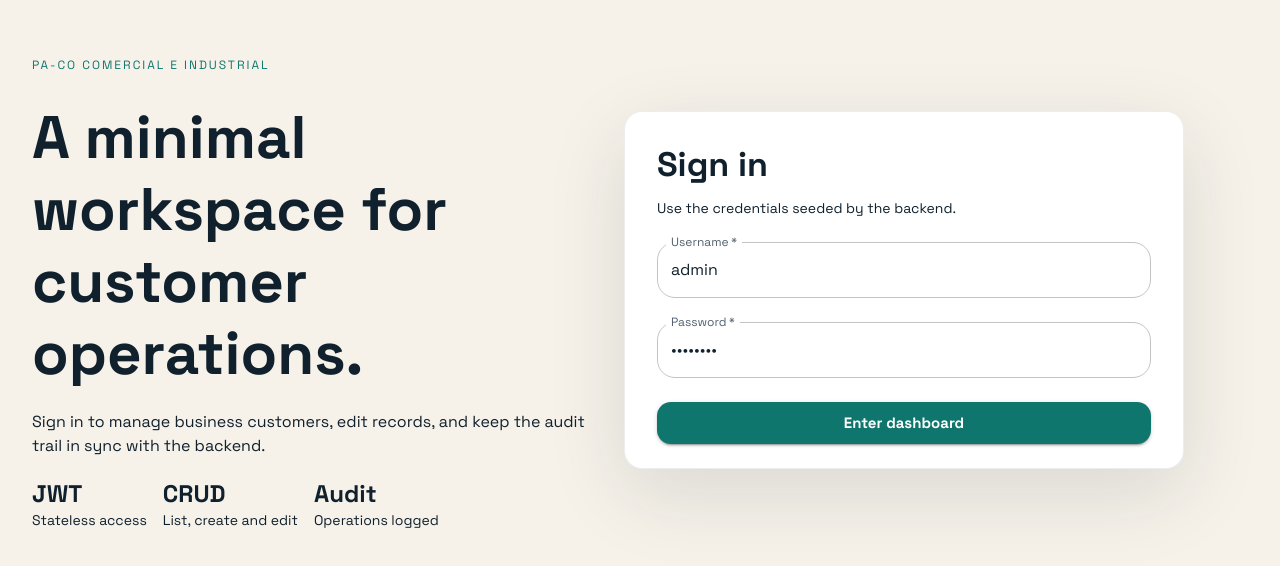
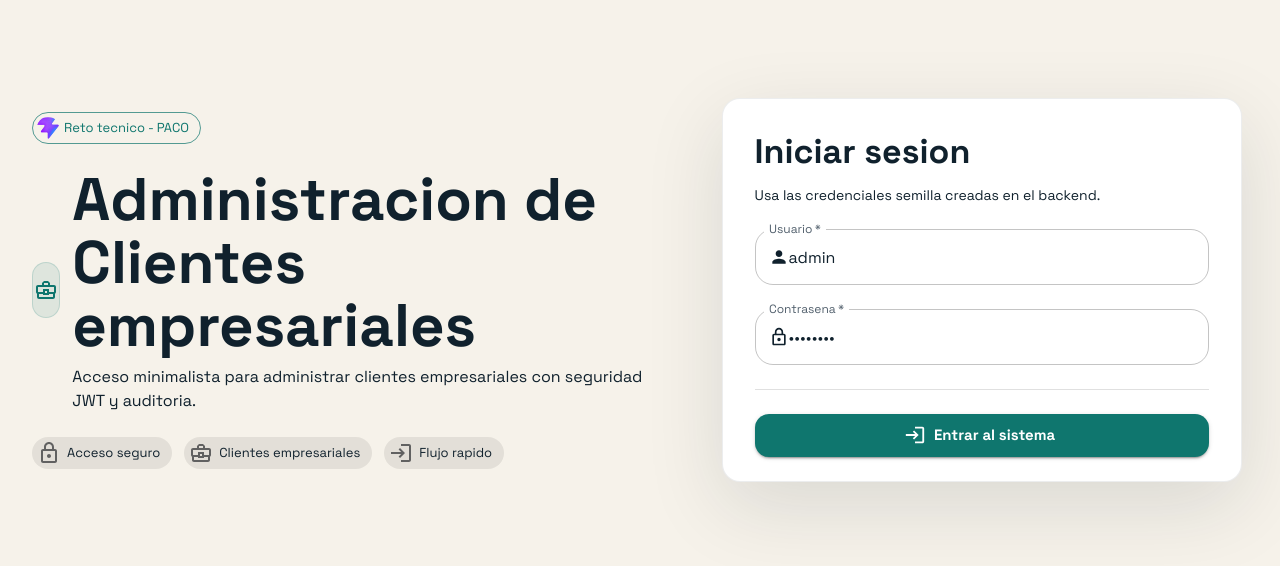
Before and after one commit to Vikus7/enterprise-client-admin-system, a React (Vite) app in the folder frontend/: page /login in a window 1280 px wide. Shown: the part 110-676 px from the top of the page. Built offline with nearby package versions, Linux system fonts and the light colour scheme; no server answers.

Commit message:
Frontend: localize UI to Spanish

```diff
--- a/frontend/index.html
+++ b/frontend/index.html
@@ -1,10 +1,10 @@
 <!doctype html>
-<html lang="en">
+<html lang="es">
   <head>
     <meta charset="UTF-8" />
     <link rel="icon" type="image/svg+xml" href="/favicon.svg" />
     <meta name="viewport" content="width=device-width, initial-scale=1.0" />
-    <title>frontend</title>
+    <title>Reto tecnico - PACO</title>
   </head>
   <body>
     <div id="root"></div>
--- a/frontend/src/components/layout/AppLayout.tsx
+++ b/frontend/src/components/layout/AppLayout.tsx
@@ -1,14 +1,8 @@
 import { useState } from 'react'
 import { NavLink, Outlet, useNavigate } from 'react-router-dom'
-import {
-  AppBar,
-  Box,
-  Button,
-  Container,
-  Toolbar,
-  Typography,
-} from '@mui/material'
+import { AppBar, Box, Button, Container, Toolbar, Typography } from '@mui/material'
 import { useAuth } from '../../context/AuthContext.tsx'
+import viteLogo from '../../assets/vite.svg'
 
 export function AppLayout() {
   const { logout } = useAuth()
@@ -35,13 +29,16 @@ export function AppLayout() {
         }}
       >
         <Toolbar sx={{ justifyContent: 'space-between', gap: 2 }}>
-          <Box>
-            <Typography variant="h6" sx={{ fontWeight: 700 }}>
-              PA-CO Clients
-            </Typography>
-            <Typography variant="caption" color="text.secondary">
-              Minimal admin console for B4B/JDE customers
-            </Typography>
+          <Box sx={{ display: 'flex', alignItems: 'center', gap: 1.5 }}>
+            <Box component="img" src={viteLogo} alt="Logo de Vite" sx={{ width: 36, height: 36 }} />
+            <Box>
+              <Typography variant="subtitle1" sx={{ fontWeight: 700, lineHeight: 1.1 }}>
+                Administracion de Clientes empresariales
+              </Typography>
+              <Typography variant="caption" color="text.secondary">
+                Reto tecnico - PACO
+              </Typography>
+            </Box>
           </Box>
 
           <Box sx={{ display: 'flex', gap: 1, alignItems: 'center' }}>
@@ -57,7 +54,7 @@ export function AppLayout() {
                 },
               }}
             >
-              List
+              Clientes
             </Button>
             <Button
               component={NavLink}
@@ -71,7 +68,7 @@ export function AppLayout() {
                 },
               }}
             >
-              Create
+              Nuevo cliente
             </Button>
             <Button
               variant="outlined"
@@ -79,7 +76,7 @@ export function AppLayout() {
               disabled={busy}
               sx={{ borderColor: 'rgba(16, 33, 45, 0.18)' }}
             >
-              Logout
+              Cerrar sesion
             </Button>
           </Box>
         </Toolbar>
--- a/frontend/src/pages/CustomersListPage.tsx
+++ b/frontend/src/pages/CustomersListPage.tsx
@@ -27,13 +27,15 @@ import DeleteIcon from '@mui/icons-material/Delete'
 import { customerService } from '../services/customerService.ts'
 import type { CustomerResponse } from '../types/customer.ts'
 
+type BadgeColor = 'success' | 'warning' | 'default'
+
 const currencyFormatter = new Intl.NumberFormat('es-EC', {
   style: 'currency',
   currency: 'USD',
   minimumFractionDigits: 2,
 })
 
-function statusColor(status: CustomerResponse['status']) {
+function statusColor(status: CustomerResponse['status']): BadgeColor {
   if (status === 'ACTIVE') {
     return 'success'
   }
@@ -54,6 +56,21 @@ function formatDate(value?: string | null) {
     dateStyle: 'medium',
     timeStyle: 'short',
   }).format(new Date(value))
+}
+
+function HeaderCell({ title, dbName }: { title: string; dbName: string }) {
+  return (
+    <TableCell>
+      <Box sx={{ display: 'flex', flexDirection: 'column' }}>
+        <Typography variant="subtitle2" sx={{ fontWeight: 700, lineHeight: 1.15 }}>
+          {title}
+        </Typography>
+        <Typography variant="caption" color="text.secondary">
+          {dbName}
+        </Typography>
+      </Box>
+    </TableCell>
+  )
 }
 
 export function CustomersListPage() {
@@ -94,7 +111,7 @@ export function CustomersListPage() {
 
   const handleDelete = async (customer: CustomerResponse) => {
     const confirmed = window.confirm(
-      `Disable ${customer.businessName}? This keeps the audit trail intact.`,
+      `Eliminar de forma logica a ${customer.businessName}? El registro quedara disponible para auditoria.`,
     )
 
     if (!confirmed) {
@@ -140,19 +157,19 @@ export function CustomersListPage() {
       >
         <Box>
           <Typography variant="h3" component="h1">
-            Customers
+            Clientes empresariales
           </Typography>
           <Typography color="text.secondary">
-            Structured view of the B4B/JDE client registry.
+            Vista estructurada del registro B4B/JDE.
           </Typography>
         </Box>
 
         <Box sx={{ display: 'flex', gap: 1.5 }}>
           <Button startIcon={<RefreshIcon />} onClick={handleRefresh} variant="outlined" disabled={refreshing}>
-            Refresh
+            Actualizar
           </Button>
           <Button startIcon={<AddIcon />} onClick={() => navigate('/clients/new')} variant="contained">
-            New customer
+            Nuevo cliente
           </Button>
         </Box>
       </Box>
@@ -160,7 +177,7 @@ export function CustomersListPage() {
       <Box sx={{ display: 'flex', flexDirection: { xs: 'column', sm: 'row' }, gap: 2 }}>
         <Paper sx={{ p: 2.5, flex: 1, border: '1px solid rgba(16, 33, 45, 0.08)' }}>
           <Typography variant="overline" color="text.secondary">
-            Total customers
+            Clientes totales
           </Typography>
           <Typography variant="h4" sx={{ fontWeight: 700 }}>
             {customers.length}
@@ -168,7 +185,7 @@ export function CustomersListPage() {
         </Paper>
         <Paper sx={{ p: 2.5, flex: 1, border: '1px solid rgba(16, 33, 45, 0.08)' }}>
           <Typography variant="overline" color="text.secondary">
-            Active records
+            Registros activos
           </Typography>
           <Typography variant="h4" sx={{ fontWeight: 700 }}>
             {activeCount}
@@ -179,25 +196,25 @@ export function CustomersListPage() {
       <Paper sx={{ p: 2.5, border: '1px solid rgba(16, 33, 45, 0.08)' }}>
         <Box sx={{ display: 'flex', flexDirection: { xs: 'column', md: 'row' }, gap: 2 }}>
           <TextField
-            label="Search customers"
-            placeholder="JDE, tax ID, business name..."
+            label="Buscar clientes"
+            placeholder="JDE, identificador, razon social..."
             value={searchTerm}
             onChange={(event) => setSearchTerm(event.target.value)}
             fullWidth
           />
 
           <FormControl sx={{ minWidth: { xs: '100%', md: 220 } }}>
-            <InputLabel id="status-filter-label">Status</InputLabel>
+            <InputLabel id="status-filter-label">Estado</InputLabel>
             <Select
               labelId="status-filter-label"
-              label="Status"
+              label="Estado"
               value={statusFilter}
               onChange={(event) => setStatusFilter(event.target.value as 'ALL' | CustomerResponse['status'])}
             >
-              <MenuItem value="ALL">All</MenuItem>
-              <MenuItem value="ACTIVE">ACTIVE</MenuItem>
-              <MenuItem value="INACTIVE">INACTIVE</MenuItem>
-              <MenuItem value="BLOCKED">BLOCKED</MenuItem>
+              <MenuItem value="ALL">Todos</MenuItem>
+              <MenuItem value="ACTIVE">Activo</MenuItem>
+              <MenuItem value="INACTIVE">Inactivo</MenuItem>
+              <MenuItem value="BLOCKED">Bloqueado</MenuItem>
             </Select>
           </FormControl>
 
@@ -209,7 +226,7 @@ export function CustomersListPage() {
             }}
             sx={{ minWidth: { xs: '100%', md: 160 } }}
           >
-            Clear filters
+            Limpiar filtros
           </Button>
         </Box>
       </Paper>
@@ -224,23 +241,32 @@ export function CustomersListPage() {
         ) : filteredCustomers.length === 0 ? (
           <Box sx={{ p: 4 }}>
             <Typography variant="h6" gutterBottom>
-              No matching customers
+              No hay clientes que coincidan
             </Typography>
             <Typography color="text.secondary">
-              Adjust the filters or create a new customer to populate the registry.
+              Ajusta los filtros o crea un nuevo cliente para poblar el registro.
             </Typography>
           </Box>
         ) : (
           <Table>
             <TableHead>
               <TableRow>
-                <TableCell>JDE</TableCell>
-                <TableCell>Business name</TableCell>
-                <TableCell>Tax ID</TableCell>
-                <TableCell>Status</TableCell>
-                <TableCell align="right">Credit limit</TableCell>
-                <TableCell>Updated</TableCell>
-                <TableCell align="right">Actions</TableCell>
+                <HeaderCell title="Codigo JDE" dbName="jde_code" />
+                <HeaderCell title="Razon social" dbName="business_name" />
+                <HeaderCell title="Identificador tributario" dbName="tax_id" />
+                <HeaderCell title="Estado" dbName="status" />
+                <HeaderCell title="Limite de credito" dbName="credit_limit" />
+                <HeaderCell title="Actualizado" dbName="updated_at" />
+                <TableCell align="right">
+                  <Box sx={{ display: 'flex', flexDirection: 'column', alignItems: 'flex-end' }}>
+                    <Typography variant="subtitle2" sx={{ fontWeight: 700, lineHeight: 1.15 }}>
+                      Acciones
+                    </Typography>
+                    <Typography variant="caption" color="text.secondary">
+                      ui
+                    </Typography>
+                  </Box>
+                </TableCell>
               </TableRow>
             </TableHead>
             <TableBody>
@@ -251,15 +277,15 @@ export function CustomersListPage() {
                     <Box sx={{ display: 'flex', flexDirection: 'column', gap: 0.25 }}>
                       <Typography sx={{ fontWeight: 600 }}>{customer.businessName}</Typography>
                       <Typography variant="body2" color="text.secondary">
-                        {customer.commercialName || 'No commercial name'}
+                        {customer.commercialName || 'Sin nombre comercial'}
                       </Typography>
                     </Box>
                   </TableCell>
                   <TableCell>{customer.taxId}</TableCell>
                   <TableCell>
                     <Chip
-                      label={customer.status}
-                      color={statusColor(customer.status) as never}
+                      label={customer.status === 'ACTIVE' ? 'Activo' : customer.status === 'INACTIVE' ? 'Inactivo' : 'Bloqueado'}
+                      color={statusColor(customer.status)}
                       size="small"
                       variant={customer.status === 'INACTIVE' ? 'outlined' : 'filled'}
                     />
@@ -270,10 +296,10 @@ export function CustomersListPage() {
                   <TableCell>{formatDate(customer.updatedAt || customer.createdAt)}</TableCell>
                   <TableCell align="right">
                     <Box sx={{ display: 'flex', justifyContent: 'flex-end', gap: 0.5 }}>
-                      <IconButton onClick={() => navigate(`/clients/${customer.id}/edit`)}>
+                      <IconButton onClick={() => navigate(`/clients/${customer.id}/edit`)} aria-label="Editar cliente">
                         <EditIcon fontSize="small" />
                       </IconButton>
-                      <IconButton onClick={() => handleDelete(customer)}>
+                      <IconButton onClick={() => handleDelete(customer)} aria-label="Desactivar cliente">
                         <DeleteIcon fontSize="small" />
                       </IconButton>
                     </Box>
--- a/frontend/src/pages/LoginPage.tsx
+++ b/frontend/src/pages/LoginPage.tsx
@@ -2,15 +2,24 @@ import { useState, type FormEvent } from 'react'
 import { useNavigate } from 'react-router-dom'
 import {
   Alert,
+  Avatar,
   Box,
   Button,
   Card,
   CardContent,
+  Chip,
+  Divider,
+  Stack,
   TextField,
   Typography,
 } from '@mui/material'
+import BusinessCenterOutlinedIcon from '@mui/icons-material/BusinessCenterOutlined'
+import LockOutlinedIcon from '@mui/icons-material/LockOutlined'
+import LoginOutlinedIcon from '@mui/icons-material/LoginOutlined'
+import PersonIcon from '@mui/icons-material/Person'
 import { useAuth } from '../context/AuthContext.tsx'
 import { getApiErrorMessage } from '../services/apiErrors.ts'
+import viteLogo from '../assets/vite.svg'
 
 export function LoginPage() {
   const navigate = useNavigate()
@@ -29,7 +38,7 @@ export function LoginPage() {
       await login(username, password)
       navigate('/clients', { replace: true })
     } catch (error) {
-      setError(getApiErrorMessage(error, 'No fue posible iniciar sesión. Verifica tus credenciales.'))
+      setError(getApiErrorMessage(error, 'No fue posible iniciar sesion. Verifica tus credenciales.'))
     } finally {
       setLoading(false)
     }
@@ -40,54 +49,54 @@ export function LoginPage() {
       sx={{
         minHeight: '100vh',
         p: { xs: 2, md: 4 },
-        display: 'flex',
-        flexDirection: { xs: 'column', md: 'row' },
+        display: 'grid',
+        gridTemplateColumns: { xs: '1fr', md: '1.1fr 0.9fr' },
         alignItems: 'center',
         gap: 4,
       }}
     >
-      <Box sx={{ flex: 1, maxWidth: 560 }}>
-        <Box sx={{ display: 'flex', flexDirection: 'column', gap: 2.5 }}>
-          <Typography variant="overline" color="primary" sx={{ letterSpacing: 2 }}>
-            PA-CO COMERCIAL E INDUSTRIAL
-          </Typography>
-          <Typography variant="h2" component="h1">
-            A minimal workspace for customer operations.
-          </Typography>
-          <Typography color="text.secondary">
-            Sign in to manage business customers, edit records, and keep the audit trail in sync with the backend.
-          </Typography>
-
-              <Box sx={{ display: 'flex', gap: 2 }}>
+      <Box sx={{ maxWidth: 620 }}>
+        <Stack spacing={3}>
+          <Chip
+            icon={<Avatar src={viteLogo} alt="Vite" sx={{ width: 22, height: 22 }} />}
+            label="Reto tecnico - PACO"
+            color="primary"
+            variant="outlined"
+            sx={{ alignSelf: 'flex-start' }}
+          />
+          <Box sx={{ display: 'flex', alignItems: 'center', gap: 1.5 }}>
+            <Box
+              sx={{
+                width: 56,
+                height: 56,
+                borderRadius: 4,
+                display: 'grid',
+                placeItems: 'center',
+                backgroundColor: 'rgba(15, 118, 110, 0.1)',
+                border: '1px solid rgba(15, 118, 110, 0.16)',
+              }}
+            >
+              <BusinessCenterOutlinedIcon color="primary" />
+            </Box>
             <Box>
-              <Typography variant="h5" sx={{ fontWeight: 700 }}>
-                JWT
+              <Typography variant="h2" component="h1" sx={{ lineHeight: 1.05 }}>
+                Administracion de Clientes empresariales
               </Typography>
-              <Typography variant="body2" color="text.secondary">
-                Stateless access
+              <Typography color="text.secondary" sx={{ mt: 1 }}>
+                Acceso minimalista para administrar clientes empresariales con seguridad JWT y auditoria.
               </Typography>
             </Box>
-            <Box>
-              <Typography variant="h5" sx={{ fontWeight: 700 }}>
-                CRUD
-              </Typography>
-              <Typography variant="body2" color="text.secondary">
-                List, create and edit
-              </Typography>
-            </Box>
-            <Box>
-              <Typography variant="h5" sx={{ fontWeight: 700 }}>
-                Audit
-              </Typography>
-              <Typography variant="body2" color="text.secondary">
-                Operations logged
-              </Typography>
-            </Box>
-              </Box>
-        </Box>
+          </Box>
+
+          <Box sx={{ display: 'flex', gap: 1.5, flexWrap: 'wrap' }}>
+            <Chip icon={<LockOutlinedIcon />} label="Acceso seguro" />
+            <Chip icon={<BusinessCenterOutlinedIcon />} label="Clientes empresariales" />
+            <Chip icon={<LoginOutlinedIcon />} label="Flujo rapido" />
+          </Box>
+        </Stack>
       </Box>
 
-      <Box sx={{ flex: 1, width: '100%', maxWidth: 560 }}>
+      <Box sx={{ width: '100%', maxWidth: 520, justifySelf: 'center' }}>
         <Card
           elevation={0}
           sx={{
@@ -96,40 +105,44 @@ export function LoginPage() {
           }}
         >
           <CardContent sx={{ p: { xs: 3, md: 4 } }}>
-                <Box component="form" sx={{ display: 'flex', flexDirection: 'column', gap: 3 }} onSubmit={handleSubmit}>
+            <Stack component="form" spacing={3} onSubmit={handleSubmit}>
               <Box>
-                <Typography variant="h4" component="h2" gutterBottom>
-                  Sign in
+                <Typography variant="h4" component="h2" gutterBottom sx={{ fontWeight: 700 }}>
+                  Iniciar sesion
                 </Typography>
                 <Typography variant="body2" color="text.secondary">
-                  Use the credentials seeded by the backend.
+                  Usa las credenciales semilla creadas en el backend.
                 </Typography>
               </Box>
 
               {error ? <Alert severity="error">{error}</Alert> : null}
 
               <TextField
-                label="Username"
+                label="Usuario"
                 value={username}
                 onChange={(event) => setUsername(event.target.value)}
                 fullWidth
                 autoComplete="username"
                 required
+                slotProps={{ input: { startAdornment: <PersonIcon fontSize="small" /> } }}
               />
               <TextField
-                label="Password"
+                label="Contrasena"
                 type="password"
                 value={password}
                 onChange={(event) => setPassword(event.target.value)}
                 fullWidth
                 autoComplete="current-password"
                 required
+                slotProps={{ input: { startAdornment: <LockOutlinedIcon fontSize="small" /> } }}
               />
 
-              <Button type="submit" variant="contained" size="large" disabled={loading}>
-                {loading ? 'Signing in...' : 'Enter dashboard'}
+              <Divider />
+
+              <Button type="submit" variant="contained" size="large" disabled={loading} startIcon={<LoginOutlinedIcon />}>
+                {loading ? 'Ingresando...' : 'Entrar al sistema'}
               </Button>
-                </Box>
+            </Stack>
           </CardContent>
         </Card>
       </Box>
--- a/frontend/src/pages/NotFoundPage.tsx
+++ b/frontend/src/pages/NotFoundPage.tsx
@@ -5,13 +5,13 @@ export function NotFoundPage() {
   return (
     <Box sx={{ display: 'flex', flexDirection: 'column', gap: 2, alignItems: 'flex-start', py: 8 }}>
       <Typography variant="h2" component="h1">
-        Page not found
+        Pagina no encontrada
       </Typography>
       <Typography color="text.secondary">
-        The requested screen does not exist in this workspace.
+        La vista solicitada no existe dentro de esta aplicacion.
       </Typography>
       <Button component={Link} to="/clients" variant="contained">
-        Go to customers
+        Volver al listado
       </Button>
     </Box>
   )
```
